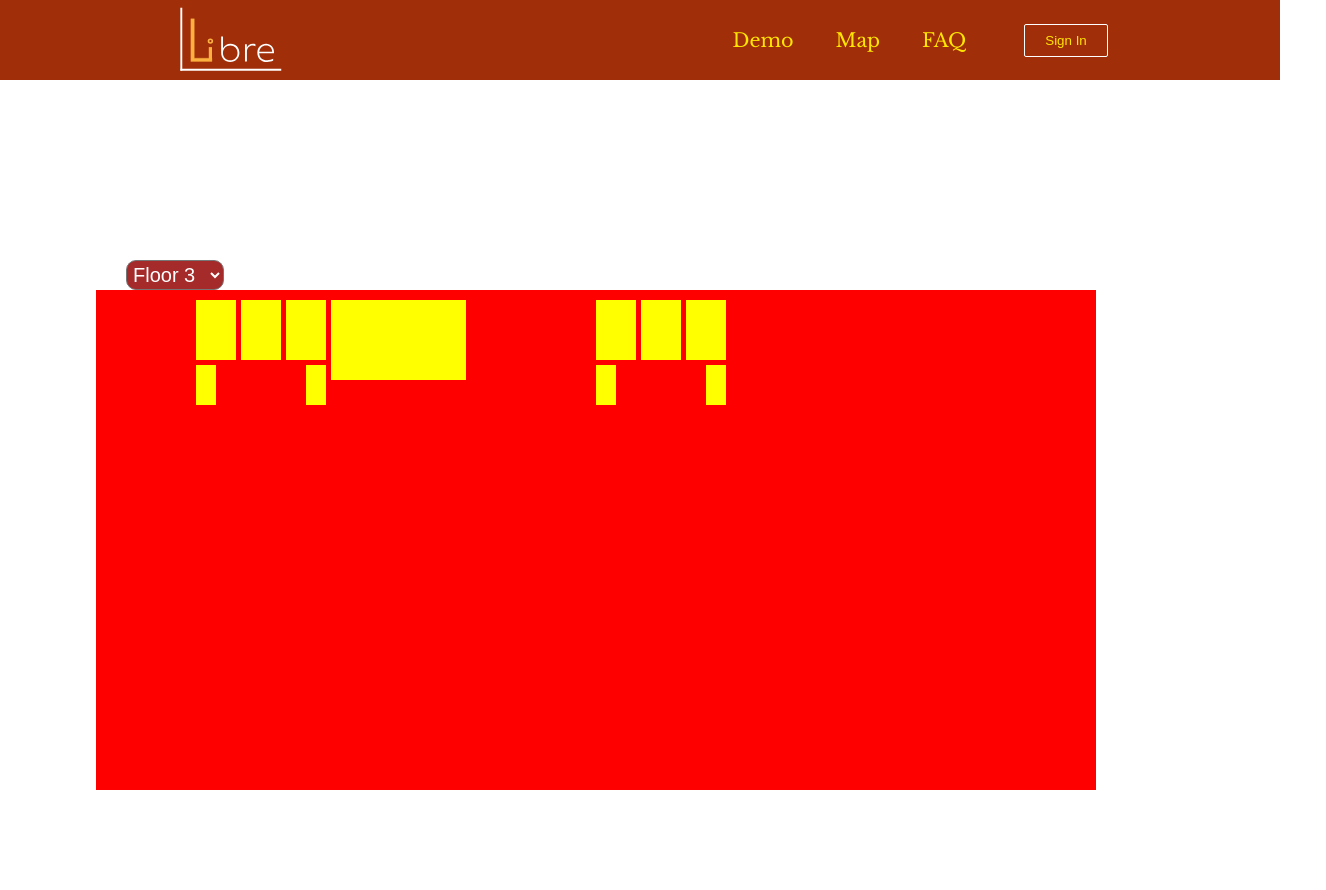
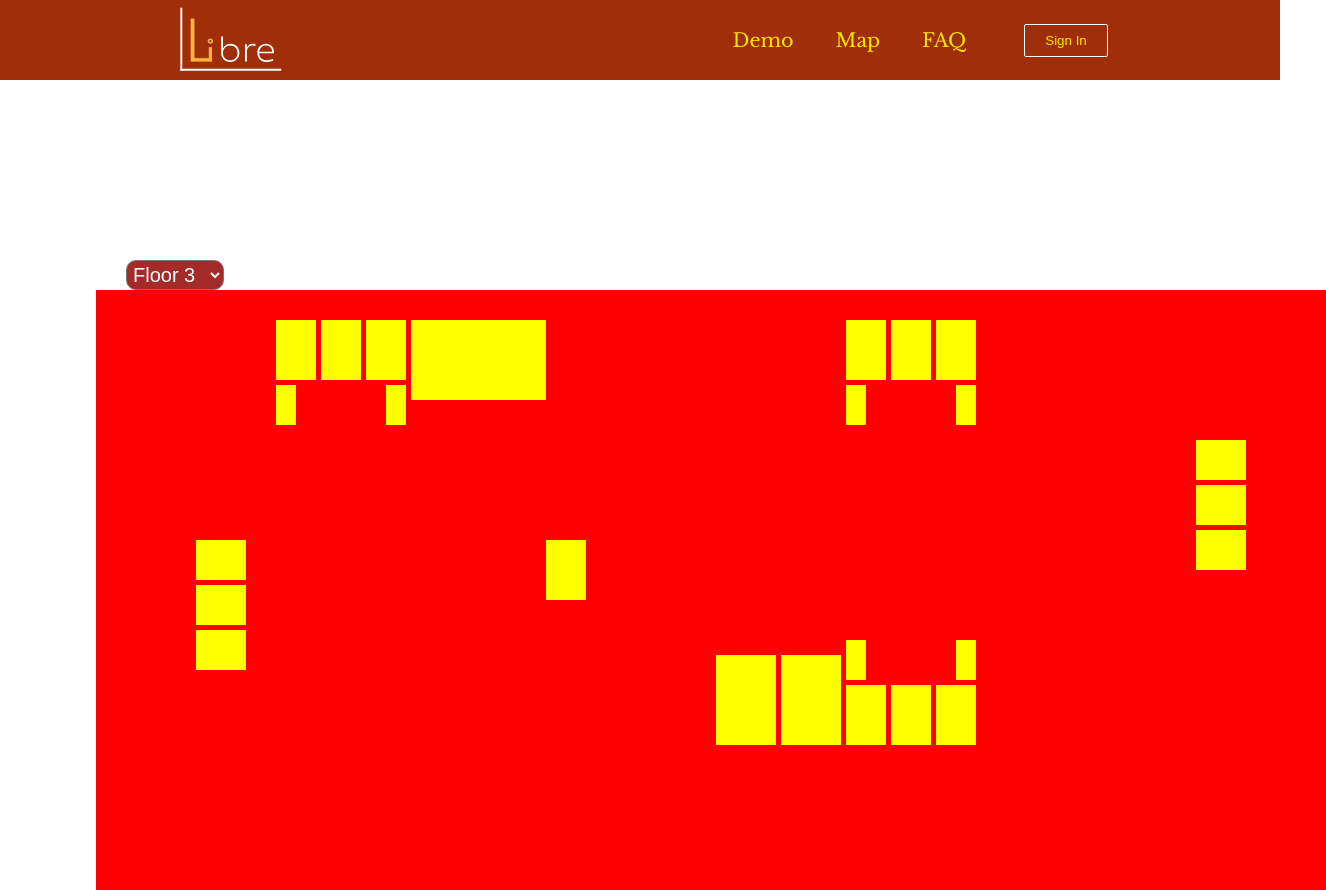
Before and after one commit to BillyMerchan/Libre, a React (Create React App) app in the folder Libre-Server/frontend/: page /map in a window 1280 px wide. Shown: the whole page, 1326 px wide, since content can reach past the window. Before the commit the page ends 800 px from the top, so only its background shows below. Built offline with nearby package versions, Linux system fonts and the light colour scheme.

Commit message:
all the rooms

```diff
--- a/Libre-Server/frontend/src/routes/map/map.css
+++ b/Libre-Server/frontend/src/routes/map/map.css
@@ -1,6 +1,6 @@
 .Room {
-    width: 1000px;
-    height: 500px;
+    width: 1230px;
+    height: 600px;
     background-color: red;
     overflow: visible;
 }
@@ -37,8 +37,8 @@
     width: 20px;
     height: 40px;
     background-color: yellow;
-    margin-left: 100px;
-    margin-top: 75px;
+    margin-left: 180px;
+    margin-top: 95px;
     position: absolute;
 }
 
@@ -47,8 +47,8 @@
     width: 40px;
     height: 60px;
     background-color: yellow;
-    margin-left: 100px;
-    margin-top: 10px;
+    margin-left: 180px;
+    margin-top: 30px;
     position: absolute;
 }
 
@@ -56,8 +56,8 @@
   width: 40px;
   height: 60px;
   background-color: yellow;
-  margin-left: 145px;
-  margin-top: 10px;
+  margin-left: 225px;
+  margin-top: 30px;
   position: absolute;
 }
 
@@ -66,8 +66,8 @@
   width: 40px;
   height: 60px;
   background-color: yellow;
-  margin-left: 190px;
-  margin-top: 10px;
+  margin-left: 270px;
+  margin-top: 30px;
   position: absolute;
 }
 
@@ -75,8 +75,8 @@
     width: 20px;
     height: 40px;
     background-color: yellow;
-    margin-left: 210px;
-    margin-top: 75px;
+    margin-left: 290px;
+    margin-top: 95px;
     position: absolute;
 }
 
@@ -84,8 +84,8 @@
   width: 135px;
   height: 80px;
   background-color: yellow;
-  margin-left: 235px;
-  margin-top: 10px;
+  margin-left: 315px;
+  margin-top: 30px;
   position: absolute;
 }
 
@@ -93,8 +93,8 @@
   width: 20px;
   height: 40px;
   background-color: yellow;
-  margin-left: 500px;
-  margin-top: 75px;
+  margin-left: 750px;
+  margin-top: 95px;
   position: absolute;
 }
 
@@ -103,8 +103,8 @@
   width: 40px;
   height: 60px;
   background-color: yellow;
-  margin-left: 500px;
-  margin-top: 10px;
+  margin-left: 750px;
+  margin-top: 30px;
   position: absolute;
 }
 
@@ -112,8 +112,8 @@
 width: 40px;
 height: 60px;
 background-color: yellow;
-margin-left: 545px;
-margin-top: 10px;
+margin-left: 795px;
+margin-top: 30px;
 position: absolute;
 }
 
@@ -122,8 +122,8 @@ position: absolute;
 width: 40px;
 height: 60px;
 background-color: yellow;
-margin-left: 590px;
-margin-top: 10px;
+margin-left: 840px;
+margin-top: 30px;
 position: absolute;
 }
 
@@ -131,7 +131,135 @@ position: absolute;
   width: 20px;
   height: 40px;
   background-color: yellow;
-  margin-left: 610px;
-  margin-top: 75px;
+  margin-left: 860px;
+  margin-top: 95px;
   position: absolute;
 }
+
+.R2room342A{
+  width: 50px;
+  height: 40px;
+  background-color: yellow;
+  margin-left: 1100px;
+  margin-top: 150px;
+  position: absolute;
+}
+
+.R2room342B{
+  width: 50px;
+  height: 40px;
+  background-color: yellow;
+  margin-left: 1100px;
+  margin-top: 195px;
+  position: absolute;
+}
+
+.R2room342C{
+  width: 50px;
+  height: 40px;
+  background-color: yellow;
+  margin-left: 1100px;
+  margin-top: 240px;
+  position: absolute;
+}
+
+.R2room352E{
+  width: 20px;
+  height: 40px;
+  background-color: yellow;
+  margin-left: 860px;
+  margin-top: 350px;
+  position: absolute;
+}
+
+.R2room352D{
+  width: 40px;
+  height: 60px;
+  background-color: yellow;
+  margin-left: 840px;
+  margin-top: 395px;
+  position: absolute;
+}
+
+.R2room352C{
+width: 40px;
+height: 60px;
+background-color: yellow;
+margin-left: 795px;
+margin-top: 395px;
+position: absolute;
+}
+
+
+.R2room352B{
+width: 40px;
+height: 60px;
+background-color: yellow;
+margin-left: 750px;
+margin-top: 395px;
+position: absolute;
+}
+
+.R2room352A{
+  width: 20px;
+  height: 40px;
+  background-color: yellow;
+  margin-left: 750px;
+  margin-top: 350px;
+  position: absolute;
+}
+
+.R2room353A{
+  width: 60px;
+  height: 90px;
+  background-color: yellow;
+  margin-left: 685px;
+  margin-top: 365px;
+  position: absolute;
+}
+
+.R2room353B{
+  width: 60px;
+  height: 90px;
+  background-color: yellow;
+  margin-left: 620px;
+  margin-top: 365px;
+  position: absolute;
+}
+
+.R2room311{
+  width: 40px;
+  height: 60px;
+  background-color: yellow;
+  margin-left: 450px;
+  margin-top: 250px;
+  position: absolute;
+}
+
+
+.R2room323C{
+  width: 50px;
+  height: 40px;
+  background-color: yellow;
+  margin-left: 100px;
+  margin-top: 250px;
+  position: absolute;
+}
+
+.R2room323B{
+  width: 50px;
+  height: 40px;
+  background-color: yellow;
+  margin-left: 100px;
+  margin-top: 295px;
+  position: absolute;
+}
+
+.R2room323A{
+  width: 50px;
+  height: 40px;
+  background-color: yellow;
+  margin-left: 100px;
+  margin-top: 340px;
+  position: absolute;
+}
--- a/Libre-Server/frontend/src/routes/map/map2.tsx
+++ b/Libre-Server/frontend/src/routes/map/map2.tsx
@@ -88,6 +88,82 @@ const MapDiagram: FC = () => {
           <div className='text'>Room 322C</div>
           </div>
       </div>
+
+      <div className="R2room342A">
+        <div className='overlay'>
+          <div className='text'>Room 322C</div>
+          </div>
+      </div>
+      <div className="R2room342B">
+        <div className='overlay'>
+          <div className='text'>Room 322C</div>
+          </div>
+      </div>
+      <div className="R2room342C">
+      <div className='overlay'>
+        <div className='text'>Room 322C</div>
+        </div>
+    </div>
+
+    <div className="R2room352A">
+        <div className='overlay'>
+          <div className='text'>Room 322C</div>
+          </div>
+      </div>
+      <div className="R2room352B">
+        <div className='overlay'>
+          <div className='text'>Room 322C</div>
+          </div>
+      </div>
+      <div className="R2room352C">
+      <div className='overlay'>
+        <div className='text'>Room 322C</div>
+        </div>
+    </div>
+    <div className="R2room352D">
+        <div className='overlay'>
+          <div className='text'>Room 322C</div>
+          </div>
+      </div>
+      <div className="R2room352E">
+        <div className='overlay'>
+          <div className='text'>Room 322C</div>
+          </div>
+      </div>
+      <div className="R2room353A">
+        <div className='overlay'>
+          <div className='text'>Room 322C</div>
+          </div>
+      </div>
+      <div className="R2room353B">
+        <div className='overlay'>
+          <div className='text'>Room 322C</div>
+          </div>
+      </div>
+
+      <div className="R2room311">
+        <div className='overlay'>
+          <div className='text'>Room 322C</div>
+          </div>
+      </div>
+
+
+      <div className="R2room323C">
+        <div className='overlay'>
+          <div className='text'>Room 322C</div>
+          </div>
+      </div>
+      <div className="R2room323B">
+        <div className='overlay'>
+          <div className='text'>Room 322C</div>
+          </div>
+      </div>
+      <div className="R2room323A">
+        <div className='overlay'>
+          <div className='text'>Room 322C</div>
+          </div>
+      </div>
+
     </div>
   )
 }
```
